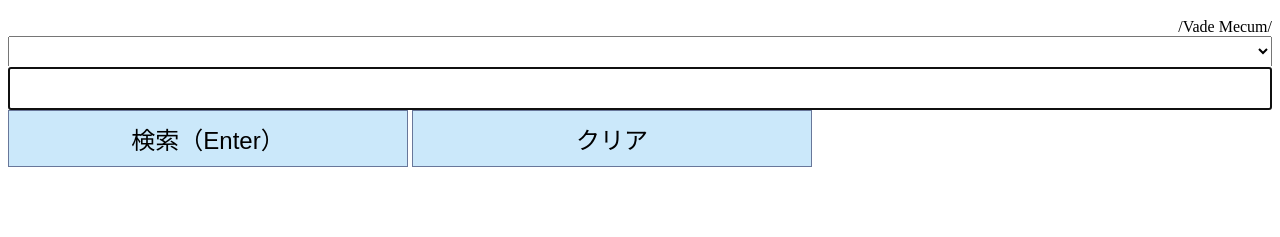
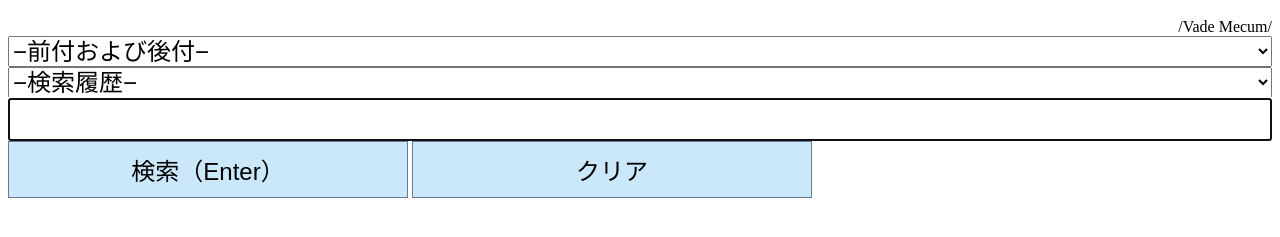
Before and after one commit to mmurak/EZdic, a plain HTML site: page mEZdic.html in a window 1280 px wide. Both pictures are taken after a click on the button "検索（Enter）". Shown: the part 57-294 px from the top of the page. Drawn offline with Linux system fonts and the light colour scheme.

Commit message:
History function added for mEZdic

```diff
--- a/mEZdic.html
+++ b/mEZdic.html
@@ -6,6 +6,10 @@
     <meta name="viewport" content="width=device-width,initial-scale=1.0">
     <style>
         .toc-field{
+            font-size: 150%;
+            width: 100%;
+        }
+        .hist-field{
             font-size: 150%;
             width: 100%;
         }
@@ -33,7 +37,8 @@
     <body>
         <h1>熟語本位 英和中辭典（昭和5年版）</h1>
         <div style="float: right">/Vade Mecum/</div>
-        <select class="toc-field" id="TOCSel" onchange="tocChange(this.value);"/>
+        <select class="toc-field" id="TOCSel" onchange="tocChange(this.value);"></select><br/>
+        <select class="hist-field" id="HISTSel" onchange="historySearch(this.value);"></select>
         <input type="text" id="EntryField" class="entry-field"/><br/>
         <input type="button" id="SearchButton" class="buttons" value="検索（Enter）" onclick="search();"/>
         <input type="button" id="clearButton" class="buttons" value="クリア" onclick="clearField();"/>
@@ -42,16 +47,22 @@
             class GlobalManager {
                 constructor() {
                     this.tocSel = document.getElementById("TOCSel");
+                    this.histSel = document.getElementById("HISTSel");
                     this.entryField = document.getElementById("EntryField");
                     this.searchButton = document.getElementById("SearchButton");
                     this.clearButton = document.getElementById("clearButton");
                     this.baseURL = "https://dl.ndl.go.jp/pid/1679475/1/";
+                    this.historyID = "mEZdicHistory";
+                    this.historyMax = 10;
                 }
             }
 
             const G = new GlobalManager();
 
-            G.tocSel.appendChild(document.createElement("option"));
+            const topLabelElement = document.createElement("option");
+            topLabelElement.text = "−前付および後付−";
+            topLabelElement.value = -1;
+            G.tocSel.appendChild(topLabelElement);
             for (let i = 0; i < indexData[0].length; i++) {
                 let name = indexData[0][i][0];
                 let val = indexData[0][i][1]
@@ -68,6 +79,8 @@
                 elem.value = val;
                 G.tocSel.appendChild(elem);
             }
+            let lsh = historyFromLocalStorage();
+            loadHistory(lsh);
             G.entryField.focus();
             document.addEventListener("keyup", function(evt) {
                 if (evt.key == "Enter") {
@@ -97,13 +110,23 @@
 
             function search() {
                 G.tocSel.selectedIndex = 0;
-                let pno = getIndex(G.entryField.value);
+                let targetEntry = G.entryField.value;
+                let pno = getIndex(targetEntry);
                 if (pno >= 1) {
                     windowOpen(pno);
                 }
+                let lsh = historyFromLocalStorage();
+                lsh = lsh.filter(function(val) {
+                    return val != targetEntry;
+                });
+                lsh.unshift(targetEntry);
+                lsh = lsh.slice(0, G.historyMax);
+                loadHistory(lsh)
+                localStorage.setItem(G.historyID, JSON.stringify(lsh));
             }
 
             function tocChange(val) {
+                if (G.tocSel.selectedIndex == -1)  return;
                 windowOpen(G.tocSel[G.tocSel.selectedIndex].value);
                 clearField();
             }
@@ -113,6 +136,37 @@
                 G.entryField.value = "";
                 G.entryField.focus();
             }
+
+            function historyFromLocalStorage() {
+                let lsh = localStorage.getItem(G.historyID);
+                if (lsh == null) {
+                    lsh = [];
+                } else {
+                    lsh = JSON.parse(lsh);
+                }
+                return lsh;
+            }
+
+            function loadHistory(lsh) {
+                while (G.histSel.lastChild) {
+                    G.histSel.removeChild(G.histSel.lastElementChild);
+                }
+                let harray = ["−検索履歴−"].concat(lsh);
+                for (let hentry of harray) {
+                    let elem = document.createElement("option");
+                    elem.text = hentry;
+                    elem.value = hentry;
+                    G.histSel.appendChild(elem);
+                }
+            }
+
+            function historySearch(val) {
+                if (val == "−検索履歴−")  return;
+                G.entryField.value = val;
+                search();
+            }
+
+
         </script>
     </body>
 </html>
```
